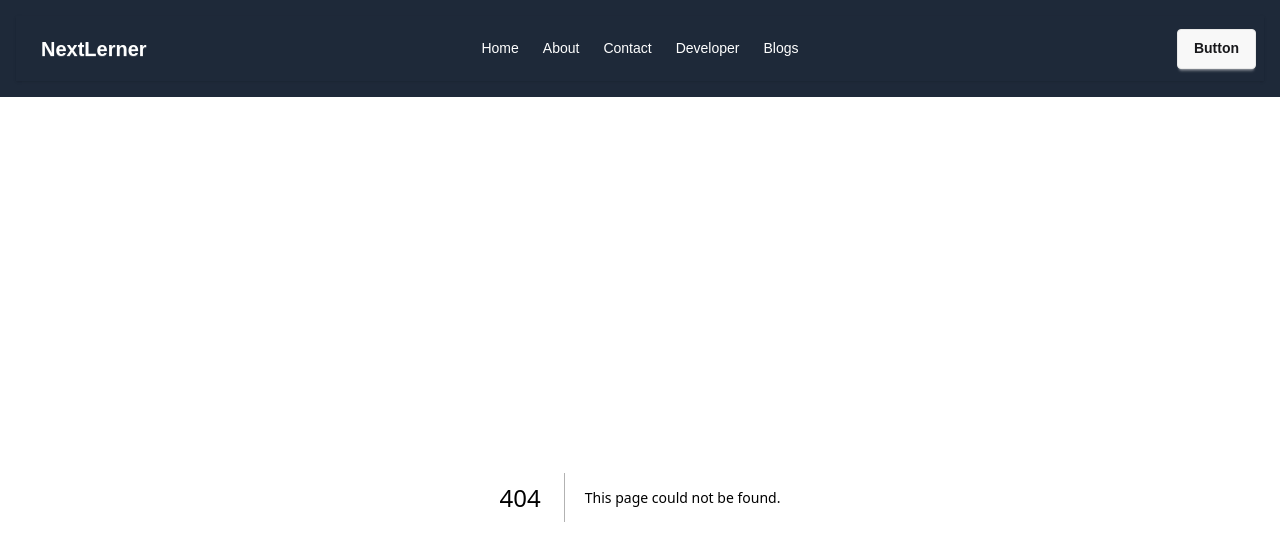
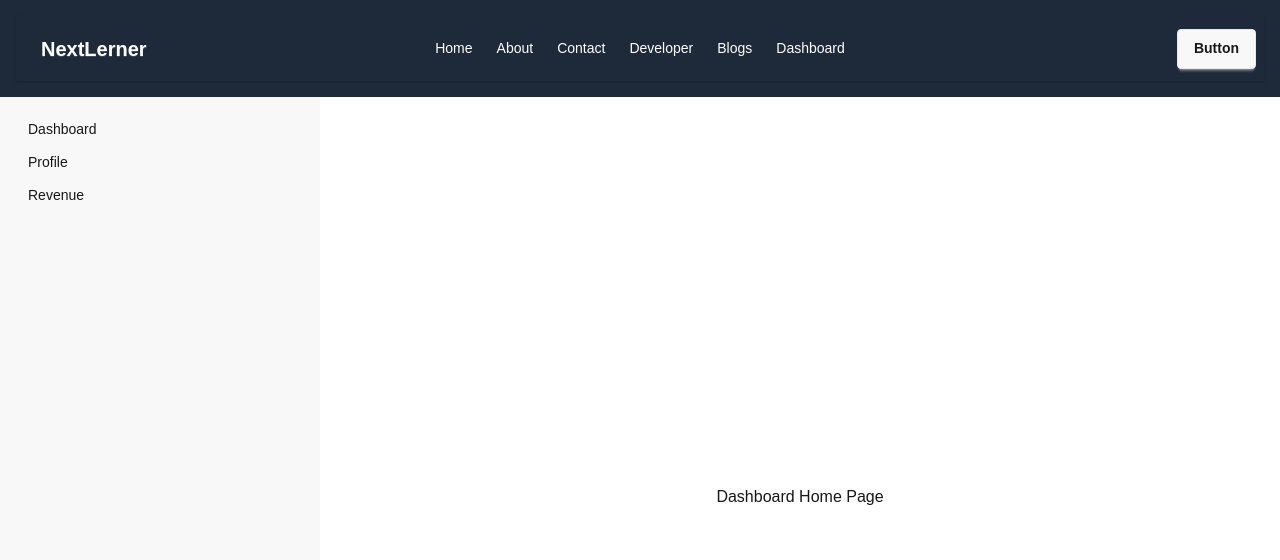
Before and after one commit to rashidulislamg71/next.js, a Next.js app: page /dashboard in a window 1280 px wide. Before the commit this address had no page. Shown: the top 560 px of the page. Built offline with nearby package versions, Linux system fonts and the light colour scheme.

Commit message:
next nested layout

```diff
--- a/src/app/blogs/[blogId]/page.jsx
+++ b/src/app/blogs/[blogId]/page.jsx
@@ -1,3 +1,4 @@
+
 import React from 'react'
 
 async function BlogDetails({ params }) {
@@ -74,7 +75,7 @@ async function BlogDetails({ params }) {
     const { blogId } = await params;
 
     const findBlog = blogsData.find(blog => blog.id === parseInt(blogId));
-    console.log(findBlog)
+
 
     return (
         <div>
--- /dev/null
+++ b/src/app/dashboard/layout.jsx
@@ -0,0 +1,35 @@
+
+
+import Link from 'next/link'
+import React from 'react'
+
+function DashboardLayout({ children }) {
+    return (
+        <div>
+
+            <div className="drawer lg:drawer-open">
+                <input id="my-drawer-3" type="checkbox" className="drawer-toggle" />
+                <div className="drawer-content flex flex-col items-center justify-center">
+                        {children}
+                    {/* Page content here */}
+                    <label htmlFor="my-drawer-3" className="btn drawer-button lg:hidden">
+                        Open
+                    </label>
+                </div>
+                <div className="drawer-side">
+                    <label htmlFor="my-drawer-3" aria-label="close sidebar" className="drawer-overlay"></label>
+                    <ul className="menu bg-base-200 min-h-full w-80 p-4">
+                        {/* Sidebar content here */}
+                        <li><Link href="/dashboard">Dashboard</Link></li>
+                        <li><Link href="/dashboard/profile">Profile</Link></li>
+                        <li><Link href="/dashboard/revenue">Revenue</Link></li>
+                    </ul>
+                </div>
+            </div>
+
+
+        </div>
+    )
+}
+
+export default DashboardLayout
--- /dev/null
+++ b/src/app/dashboard/page.jsx
@@ -0,0 +1,12 @@
+
+import React from 'react'
+
+function DashboardPage() {
+  return (
+ <div>
+    <h1>Dashboard Home Page</h1>
+ </div>
+  )
+}
+
+export default DashboardPage
--- /dev/null
+++ b/src/app/dashboard/profile/page.jsx
@@ -0,0 +1,11 @@
+import React from 'react';
+
+const ProfilePage = () => {
+    return (
+        <div className='p-4 flex items-center justify-center'>
+            MY Profile coming soon!....
+        </div>
+    );
+};
+
+export default ProfilePage;
--- /dev/null
+++ b/src/app/dashboard/revenue/page.jsx
@@ -0,0 +1,11 @@
+import React from 'react';
+
+const RevenuePage = () => {
+    return (
+        <div>
+            <h2>Money coming soon!....</h2>
+        </div>
+    );
+};
+
+export default RevenuePage;
--- a/src/components/NavBar.jsx
+++ b/src/components/NavBar.jsx
@@ -17,8 +17,9 @@ function NavBar() {
                                 <li><Link href="/">Home</Link></li>
                                 <li><Link href="/about">About</Link></li>
                                 <li><Link href="/contact">Contact</Link></li>
-                                <li><Link href="/developer">Developer</Link></li>
+                                <li><Link href="/about/developer">Developer</Link></li>
                                 <li><Link href="/blogs">Blogs</Link></li>
+                                <li><Link href="/dashboard">Dashboard</Link></li>
                             </ul>
                         </div>
                         <a className="btn btn-ghost text-xl">NextLerner</a>
@@ -30,6 +31,7 @@ function NavBar() {
                             <li><Link href="/contact">Contact</Link></li>
                             <li><Link href="/about/developer">Developer</Link></li>
                             <li><Link href="/blogs">Blogs</Link></li>
+                            <li><Link href="/dashboard">Dashboard</Link></li>
 
 
                         </ul>
```
